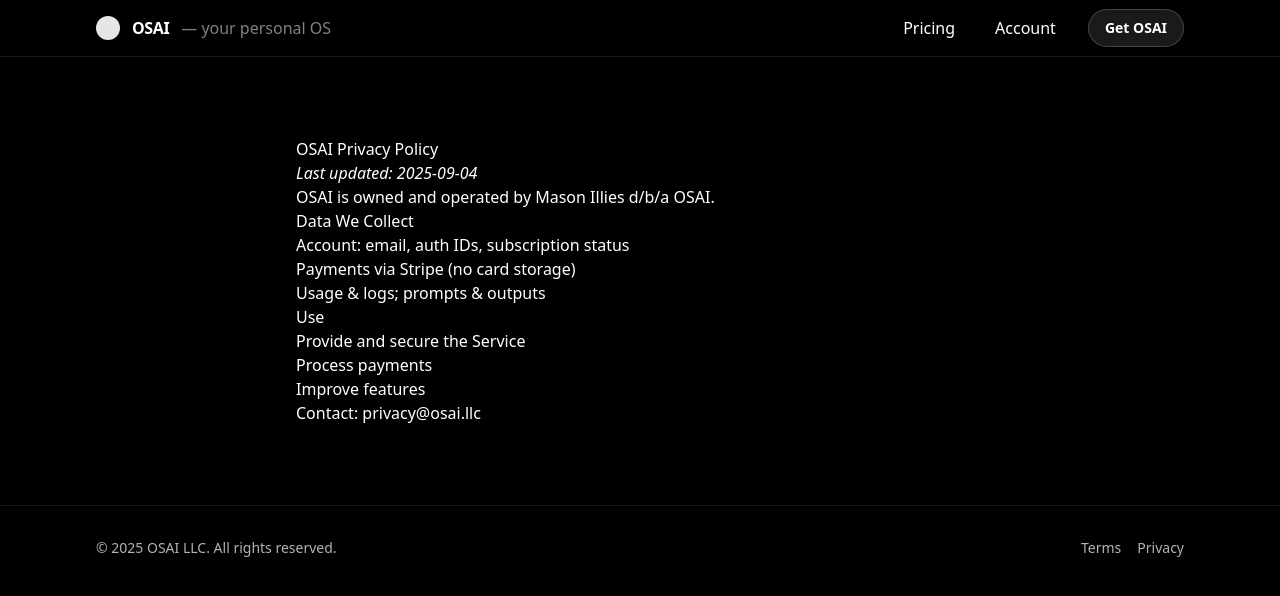
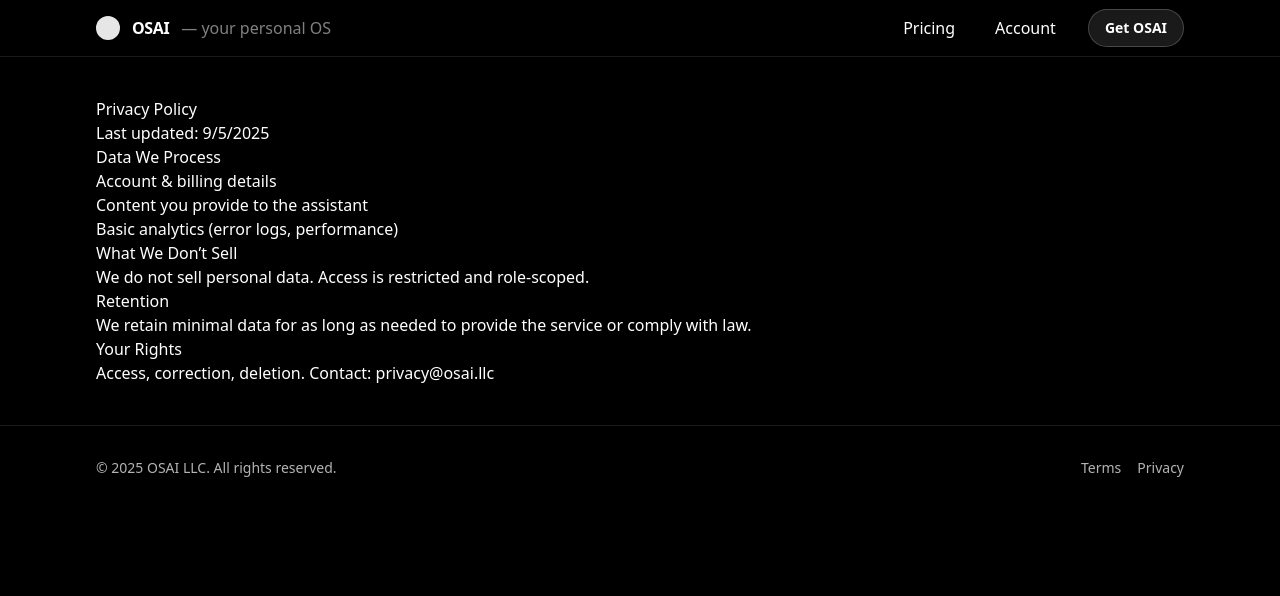
Before and after one commit to MasonIllies/OSAI, a Next.js app in the folder osai-mvp/: page /legal/privacy in a window 1280 px wide. Shown: the top 596 px of the page. Built offline with nearby package versions, Linux system fonts and the light colour scheme.

Commit message:
Update page.tsx

```diff
--- a/osai-mvp/app/legal/privacy/page.tsx
+++ b/osai-mvp/app/legal/privacy/page.tsx
@@ -1,22 +1,20 @@
-export default function Privacy(){
+export default function Privacy() {
   return (
-    <main className="prose mx-auto max-w-3xl p-10">
-      <h1>OSAI Privacy Policy</h1>
-      <p><em>Last updated: 2025-09-04</em></p>
-      <p>OSAI is owned and operated by Mason Illies d/b/a OSAI.</p>
-      <h2>Data We Collect</h2>
+    <section className="prose prose-invert max-w-none">
+      <h1>Privacy Policy</h1>
+      <p>Last updated: {new Date().toLocaleDateString()}</p>
+      <h2>Data We Process</h2>
       <ul>
-        <li>Account: email, auth IDs, subscription status</li>
-        <li>Payments via Stripe (no card storage)</li>
-        <li>Usage & logs; prompts & outputs</li>
+        <li>Account & billing details</li>
+        <li>Content you provide to the assistant</li>
+        <li>Basic analytics (error logs, performance)</li>
       </ul>
-      <h2>Use</h2>
-      <ul>
-        <li>Provide and secure the Service</li>
-        <li>Process payments</li>
-        <li>Improve features</li>
-      </ul>
-      <p>Contact: privacy@osai.llc</p>
-    </main>
+      <h2>What We Don’t Sell</h2>
+      <p>We do not sell personal data. Access is restricted and role-scoped.</p>
+      <h2>Retention</h2>
+      <p>We retain minimal data for as long as needed to provide the service or comply with law.</p>
+      <h2>Your Rights</h2>
+      <p>Access, correction, deletion. Contact: privacy@osai.llc</p>
+    </section>
   );
 }
```
